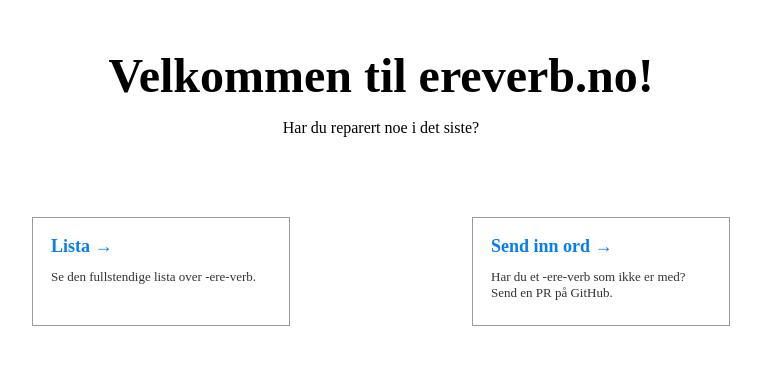
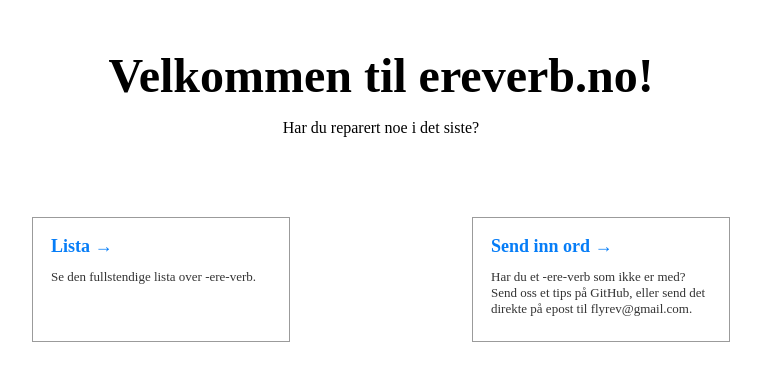
Before and after one commit to ereverb-no/ereverb.no, a Next.js app: page / in a window 1280 px wide. Shown: the top 380 px of the page, without its empty margins (259-1020 px from the left). Built offline with nearby package versions, Linux system fonts and the light colour scheme.

Commit message:
Update index.tsx

```diff
--- a/pages/index.tsx
+++ b/pages/index.tsx
@@ -20,11 +20,11 @@
           <p>Se den fullstendige lista over -ere-verb.</p>
         </a>
         <a
-          href='https://github.com/flyrev/ereverb.no'
+          href='https://github.com/flyrev/ereverb.no/issues/new?assignees=&labels=&template=nytt--ere-verb.md&title=Forslag+til+-ere-verb%3A+'
           className='card'
         >
           <h3>Send inn ord &rarr;</h3>
-          <p>Har du et -ere-verb som ikke er med? Send en PR på GitHub.</p>
+          <p>Har du et -ere-verb som ikke er med? Send oss et tips på GitHub, eller send det direkte på epost til flyrev@gmail.com. </p>
         </a>
       </div>
     </div>
```
